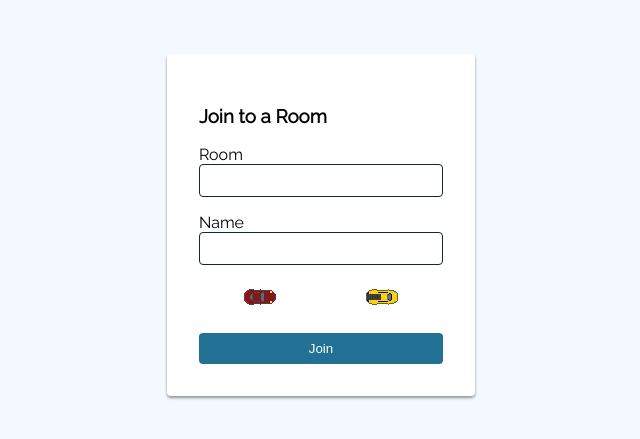
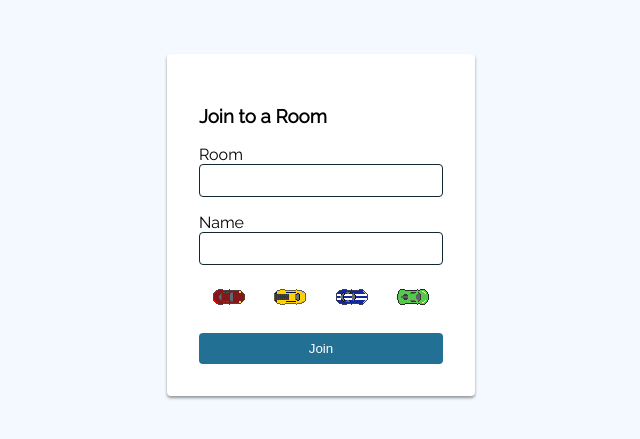
Before and after one commit to blntmogyorosi/racing, a website: page client/index.html in a window 1280 px wide. Shown: the part 175-614 px from the top of the page, without its empty margins (319-959 px from the left). Drawn offline with Linux system fonts and the light colour scheme.

Commit message:
Added new car images, and displaying them in starting form

```diff
--- a/client/index.html
+++ b/client/index.html
@@ -40,6 +40,18 @@
                             <img src="/img/yellow_car.png">
                         </label>
                     </div>
+                    <div class="input-control">
+                        <input type="radio" id="joinImage3" name="image" value="blue_car.png">
+                        <label for="joinImage3">
+                            <img src="/img/blue_car.png">
+                        </label>
+                    </div>
+                    <div class="input-control">
+                        <input type="radio" id="joinImage4" name="image" value="green_car.png">
+                        <label for="joinImage4">
+                            <img src="/img/green_car.png">
+                        </label>
+                    </div>
                 </div>
                 <button type="submit" class="btn btn-primary btn-full-width">Join</button>
             </form>
--- a/client/js/ImageLoading.js
+++ b/client/js/ImageLoading.js
@@ -33,6 +33,8 @@ function loadImages() {
     let imageList = [
         { car: "red_car.png", fileName: "red_car.png" },
         { car: "yellow_car.png", fileName: "yellow_car.png" },
+        { car: "blue_car.png", fileName: "blue_car.png" },
+        { car: "green_car.png", fileName: "green_car.png" },
 
         { tileType: TileType.ROAD, fileName: "tile_road.png" },
         { tileType: TileType.PLAYERSTART, fileName: "tile_road.png" },
```
Also changed, not shown: client/img/blue_car.png (added), client/img/green_car.png (added).
